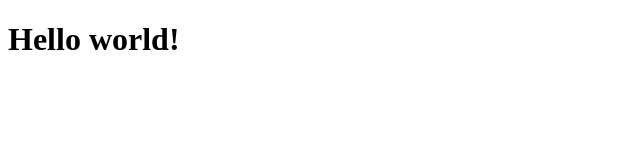
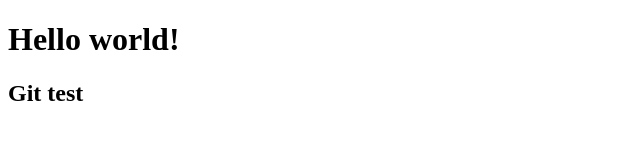
Before and after one commit to rmuhtarov/React, a plain HTML site: page index.html in a window 1280 px wide. Shown: the whole page, without its empty margins (0-640 px from the left). Drawn offline with Linux system fonts and the light colour scheme.

Commit message:
index.html mod

```diff
--- a/index.html
+++ b/index.html
@@ -12,6 +12,7 @@
             alert(1);
         </script> -->
         <h1>Hello world!</h1>
+        <h2>Git test</h2>
         <script src="script.js"></script>
     </body>
 
```
